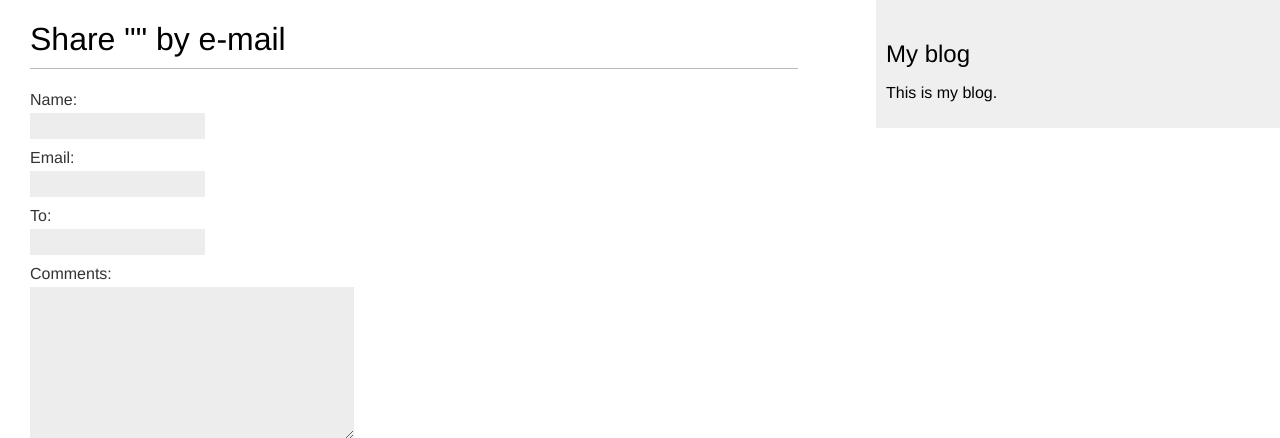
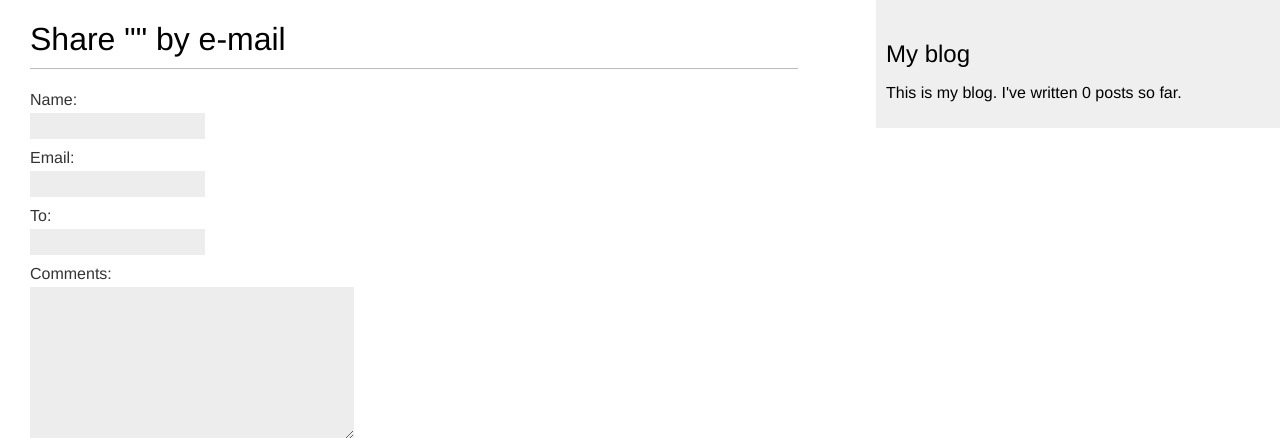
Before and after one commit to abeni-al7/advanced-blog-django, a Django app: template blog/templates/blog/post/share.html in a window 1280 px wide. Shown: the top 438 px of the page. Run offline with Django 5.2, Linux system fonts and the light colour scheme; the template is opened without the code that fills it: values that come from a table or form of the project are taken from there, others are empty; parts of the project's set-up code (start-up, migrations or seed data) failed here and were passed over.

Commit message:
Create a custom template tag that retrieves the total number of posts published in the app

```diff
--- a/blog/templates/blog/base.html
+++ b/blog/templates/blog/base.html
@@ -1,9 +1,10 @@
+{% load blog_tags %}
 {% load static %}
 <!DOCTYPE html>
 <html>
 <head>
     <title>{% block title %}{% endblock %}</title>
-    <link href="{% static "css/blog.css" %}" rel="stylesheet">
+    <link href="{% static 'css/blog.css' %}" rel="stylesheet">
 </head>
 <body>
     <div id="content">
@@ -12,7 +13,10 @@
     </div>
     <div id="sidebar">
         <h2>My blog</h2>
-        <p>This is my blog.</p>
+        <p>
+            This is my blog.
+            I've written {% total_posts %} posts so far.
+        </p>
     </div>
 </body>
 </html>
--- a/blog/templatetags/blog_tags.py
+++ b/blog/templatetags/blog_tags.py
@@ -0,0 +1,9 @@
+from django import template
+from ..models import Post
+
+register = template.Library()
+
+
+@register.simple_tag
+def total_posts():
+    return Post.published.count()
```
